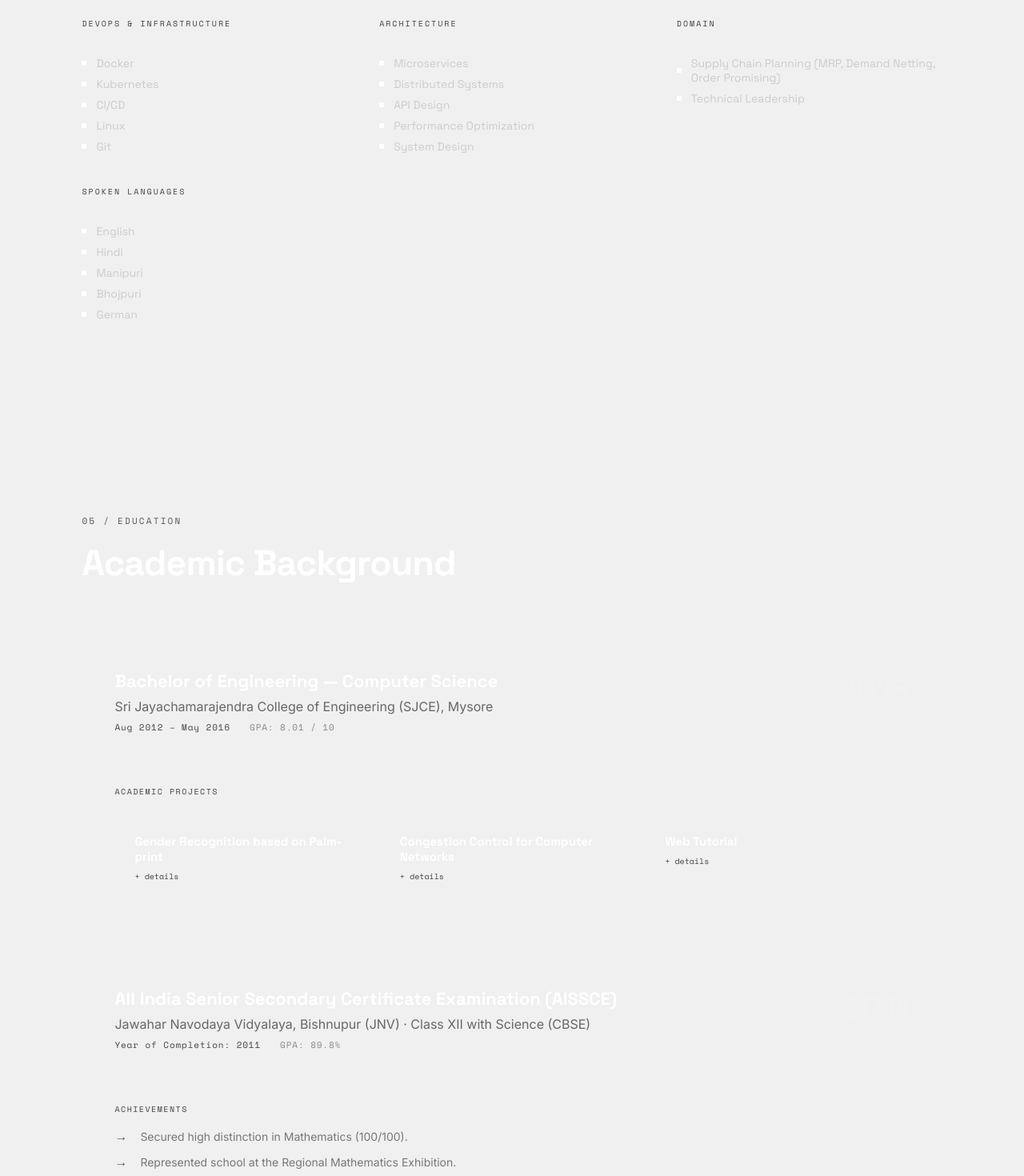
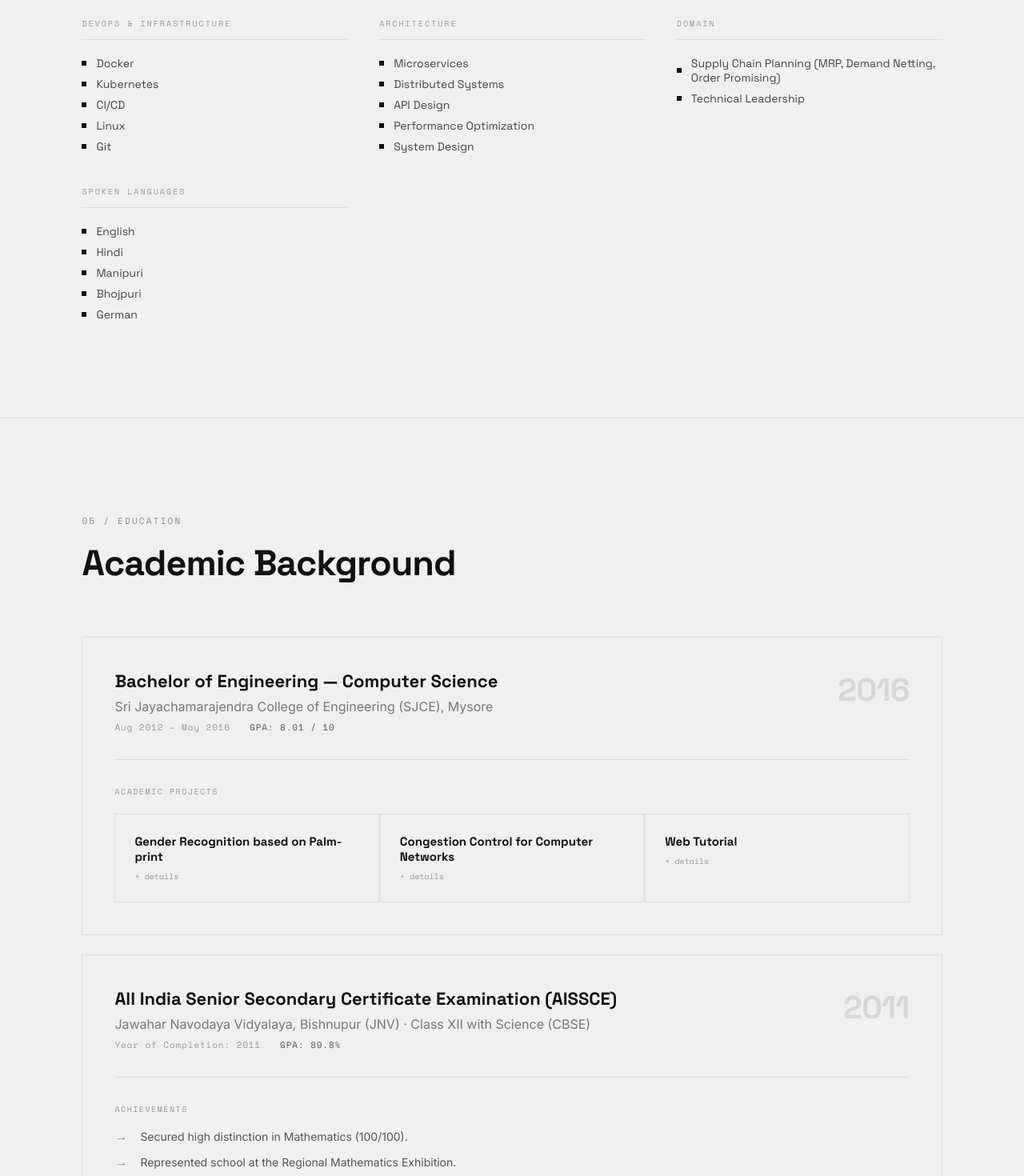
Before and after one commit to beingdpkpr/portfolio-26, a React (Vite) app: page / in a window 1280 px wide. Shown: the part 4120-5590 px from the top of the page at 80% size. Built offline with nearby package versions, Linux system fonts and the light colour scheme; no server answers.

Commit message:
refactor: convert Skills, SkillBar, Education, Certifications to CSS tokens

```diff
--- a/src/components/Education.tsx
+++ b/src/components/Education.tsx
@@ -7,12 +7,12 @@ export function Education() {
   const d = data.education
 
   return (
-    <section id="education" style={{ padding: '120px clamp(16px,8vw,140px)', borderTop: '1px solid rgba(255,255,255,0.06)' }}>
+    <section id="education" style={{ padding: '120px clamp(16px,8vw,140px)', borderTop: '1px solid var(--line)' }}>
       <Reveal>
-        <div style={{ fontFamily: "'Space Mono', monospace", fontSize: 11, letterSpacing: '0.2em', color: '#555', textTransform: 'uppercase', marginBottom: 16 }}>
+        <div style={{ fontFamily: "'Space Mono', monospace", fontSize: 11, letterSpacing: '0.2em', color: 'var(--text-lo)', textTransform: 'uppercase', marginBottom: 16 }}>
           05 / Education
         </div>
-        <h2 style={{ fontFamily: "'Space Grotesk', sans-serif", fontWeight: 800, fontSize: 'clamp(28px,3.5vw,48px)', color: '#fff', margin: '0 0 64px', letterSpacing: '-0.02em' }}>
+        <h2 style={{ fontFamily: "'Space Grotesk', sans-serif", fontWeight: 800, fontSize: 'clamp(28px,3.5vw,48px)', color: 'var(--fg)', margin: '0 0 64px', letterSpacing: '-0.02em' }}>
           Academic Background
         </h2>
       </Reveal>
@@ -20,22 +20,22 @@ export function Education() {
       <div style={{ display: 'flex', flexDirection: 'column', gap: 24 }}>
         {d.map((edu, i) => (
           <Reveal key={i} delay={i * 0.08}>
-            <div style={{ padding: '40px', border: '1px solid rgba(255,255,255,0.08)' }}>
+            <div style={{ padding: '40px', border: '1px solid var(--line)' }}>
               <div style={{ display: 'grid', gridTemplateColumns: '1fr auto', gap: 24, alignItems: 'start' }} className="edu-card">
                 <div>
-                  <div style={{ fontFamily: "'Space Grotesk', sans-serif", fontWeight: 700, fontSize: 22, color: '#fff', marginBottom: 8 }}>{edu.degree}</div>
-                  <div style={{ fontFamily: "'Inter', sans-serif", fontSize: 16, color: '#666', marginBottom: 8 }}>{edu.institution}</div>
+                  <div style={{ fontFamily: "'Space Grotesk', sans-serif", fontWeight: 700, fontSize: 22, color: 'var(--fg)', marginBottom: 8 }}>{edu.degree}</div>
+                  <div style={{ fontFamily: "'Inter', sans-serif", fontSize: 16, color: 'var(--text-mid)', marginBottom: 8 }}>{edu.institution}</div>
                   <div style={{ display: 'flex', gap: 24, flexWrap: 'wrap' }}>
-                    <span style={{ fontFamily: "'Space Mono', monospace", fontSize: 11, color: '#444', letterSpacing: '0.08em' }}>{edu.detail}</span>
-                    <span style={{ fontFamily: "'Space Mono', monospace", fontSize: 11, color: '#888', letterSpacing: '0.08em' }}>GPA: {edu.gpa}</span>
+                    <span style={{ fontFamily: "'Space Mono', monospace", fontSize: 11, color: 'var(--text-dim)', letterSpacing: '0.08em' }}>{edu.detail}</span>
+                    <span style={{ fontFamily: "'Space Mono', monospace", fontSize: 11, color: 'var(--text-hi)', letterSpacing: '0.08em' }}>GPA: {edu.gpa}</span>
                   </div>
                 </div>
-                <div style={{ fontFamily: "'Space Grotesk', sans-serif", fontWeight: 800, fontSize: 40, color: 'rgba(255,255,255,0.08)', letterSpacing: '-0.02em', flexShrink: 0 }}>{edu.year}</div>
+                <div style={{ fontFamily: "'Space Grotesk', sans-serif", fontWeight: 800, fontSize: 40, color: 'var(--surf-hover)', letterSpacing: '-0.02em', flexShrink: 0 }}>{edu.year}</div>
               </div>
 
               {edu.projects && (
-                <div style={{ marginTop: 32, paddingTop: 32, borderTop: '1px solid rgba(255,255,255,0.06)' }}>
-                  <div style={{ fontFamily: "'Space Mono', monospace", fontSize: 10, color: '#444', letterSpacing: '0.15em', textTransform: 'uppercase', marginBottom: 20 }}>Academic Projects</div>
+                <div style={{ marginTop: 32, paddingTop: 32, borderTop: '1px solid var(--line)' }}>
+                  <div style={{ fontFamily: "'Space Mono', monospace", fontSize: 10, color: 'var(--text-dim)', letterSpacing: '0.15em', textTransform: 'uppercase', marginBottom: 20 }}>Academic Projects</div>
                   <div style={{ display: 'grid', gridTemplateColumns: 'repeat(auto-fill,minmax(280px,1fr))', gap: 1 }}>
                     {edu.projects.map((p, pi) => {
                       const key = `${i}-${pi}`
@@ -43,17 +43,17 @@ export function Education() {
                         <div key={pi}
                           onClick={() => setOpenProj(openProj === key ? null : key)}
                           style={{
-                            padding: '24px', border: '1px solid rgba(255,255,255,0.06)', cursor: 'pointer',
-                            background: openProj === key ? 'rgba(255,255,255,0.04)' : 'transparent', transition: 'background 0.2s',
+                            padding: '24px', border: '1px solid var(--line)', cursor: 'pointer',
+                            background: openProj === key ? 'var(--surf)' : 'transparent', transition: 'background 0.2s',
                           }}>
-                          <div style={{ fontFamily: "'Space Grotesk', sans-serif", fontWeight: 700, fontSize: 15, color: '#fff', marginBottom: 8 }}>{p.title}</div>
+                          <div style={{ fontFamily: "'Space Grotesk', sans-serif", fontWeight: 700, fontSize: 15, color: 'var(--fg)', marginBottom: 8 }}>{p.title}</div>
                           {openProj === key && (
                             <div>
-                              <p style={{ fontFamily: "'Inter', sans-serif", fontSize: 13, color: '#666', lineHeight: 1.7, margin: '0 0 12px' }}>{p.description}</p>
-                              <span style={{ fontFamily: "'Space Mono', monospace", fontSize: 10, color: '#555', border: '1px solid rgba(255,255,255,0.08)', padding: '3px 10px', letterSpacing: '0.08em' }}>{p.tech}</span>
+                              <p style={{ fontFamily: "'Inter', sans-serif", fontSize: 13, color: 'var(--text-mid)', lineHeight: 1.7, margin: '0 0 12px' }}>{p.description}</p>
+                              <span style={{ fontFamily: "'Space Mono', monospace", fontSize: 10, color: 'var(--text-lo)', border: '1px solid var(--line)', padding: '3px 10px', letterSpacing: '0.08em' }}>{p.tech}</span>
                             </div>
                           )}
-                          <div style={{ fontFamily: "'Space Mono', monospace", fontSize: 10, color: '#444', marginTop: 8 }}>
+                          <div style={{ fontFamily: "'Space Mono', monospace", fontSize: 10, color: 'var(--text-dim)', marginTop: 8 }}>
                             {openProj === key ? 'collapse' : '+ details'}
                           </div>
                         </div>
@@ -64,13 +64,13 @@ export function Education() {
               )}
 
               {edu.achievements && (
-                <div style={{ marginTop: 32, paddingTop: 32, borderTop: '1px solid rgba(255,255,255,0.06)' }}>
-                  <div style={{ fontFamily: "'Space Mono', monospace", fontSize: 10, color: '#444', letterSpacing: '0.15em', textTransform: 'uppercase', marginBottom: 16 }}>Achievements</div>
+                <div style={{ marginTop: 32, paddingTop: 32, borderTop: '1px solid var(--line)' }}>
+                  <div style={{ fontFamily: "'Space Mono', monospace", fontSize: 10, color: 'var(--text-dim)', letterSpacing: '0.15em', textTransform: 'uppercase', marginBottom: 16 }}>Achievements</div>
                   <div style={{ display: 'flex', flexDirection: 'column', gap: 10 }}>
                     {edu.achievements.map((a, ai) => (
                       <div key={ai} style={{ display: 'flex', gap: 16, alignItems: 'flex-start' }}>
-                        <span style={{ color: '#555', flexShrink: 0, marginTop: 2 }}>→</span>
-                        <span style={{ fontFamily: "'Inter', sans-serif", fontSize: 14, color: '#777', lineHeight: 1.6 }}>{a}</span>
+                        <span style={{ color: 'var(--text-lo)', flexShrink: 0, marginTop: 2 }}>→</span>
+                        <span style={{ fontFamily: "'Inter', sans-serif", fontSize: 14, color: 'var(--text-hi)', lineHeight: 1.6 }}>{a}</span>
                       </div>
                     ))}
                   </div>
--- a/src/components/Skills.tsx
+++ b/src/components/Skills.tsx
@@ -5,12 +5,12 @@ import data from '../data/portfolio-data'
 export function Skills() {
   const d = data.skills
   return (
-    <section id="skills" style={{ padding: '120px clamp(16px,8vw,140px)', borderTop: '1px solid rgba(255,255,255,0.06)' }}>
+    <section id="skills" style={{ padding: '120px clamp(16px,8vw,140px)', borderTop: '1px solid var(--line)' }}>
       <Reveal>
-        <div style={{ fontFamily: "'Space Mono', monospace", fontSize: 11, letterSpacing: '0.2em', color: '#555', textTransform: 'uppercase', marginBottom: 16 }}>
+        <div style={{ fontFamily: "'Space Mono', monospace", fontSize: 11, letterSpacing: '0.2em', color: 'var(--text-lo)', textTransform: 'uppercase', marginBottom: 16 }}>
           04 / Skills
         </div>
-        <h2 style={{ fontFamily: "'Space Grotesk', sans-serif", fontWeight: 800, fontSize: 'clamp(28px,3.5vw,48px)', color: '#fff', margin: '0 0 64px', letterSpacing: '-0.02em' }}>
+        <h2 style={{ fontFamily: "'Space Grotesk', sans-serif", fontWeight: 800, fontSize: 'clamp(28px,3.5vw,48px)', color: 'var(--fg)', margin: '0 0 64px', letterSpacing: '-0.02em' }}>
           Technical Stack
         </h2>
       </Reveal>
@@ -20,9 +20,9 @@ export function Skills() {
           <Reveal key={gi} delay={gi * 0.06}>
             <div>
               <div style={{
-                fontFamily: "'Space Mono', monospace", fontSize: 10, color: '#444',
+                fontFamily: "'Space Mono', monospace", fontSize: 10, color: 'var(--text-dim)',
                 letterSpacing: '0.2em', textTransform: 'uppercase', marginBottom: 20,
-                paddingBottom: 12, borderBottom: '1px solid rgba(255,255,255,0.06)',
+                paddingBottom: 12, borderBottom: '1px solid var(--line)',
               }}>
                 {group.category}
               </div>
--- a/src/components/ui/SkillBar.tsx
+++ b/src/components/ui/SkillBar.tsx
@@ -11,15 +11,15 @@ export function SkillBar({ label, delay = 0 }: SkillBarProps) {
     <div ref={ref} style={{ display: 'flex', alignItems: 'center', gap: 12 }}>
       <div style={{
         width: 6, height: 6,
-        background: vis ? '#fff' : 'transparent',
-        border: '1px solid rgba(255,255,255,0.3)',
+        background: vis ? 'var(--fg)' : 'transparent',
+        border: '1px solid var(--line-hi)',
         flexShrink: 0,
         transition: `all 0.4s ease ${delay + 0.2}s`,
       }} />
       <span style={{
         fontFamily: "'Space Grotesk', sans-serif",
         fontSize: 14,
-        color: vis ? '#ccc' : '#444',
+        color: vis ? 'var(--fg-dim)' : 'var(--text-dim)',
         transition: `color 0.4s ease ${delay + 0.2}s`,
       }}>
         {label}
```
Also changed, not shown: src/components/Certifications.tsx (+19 -19 lines).
